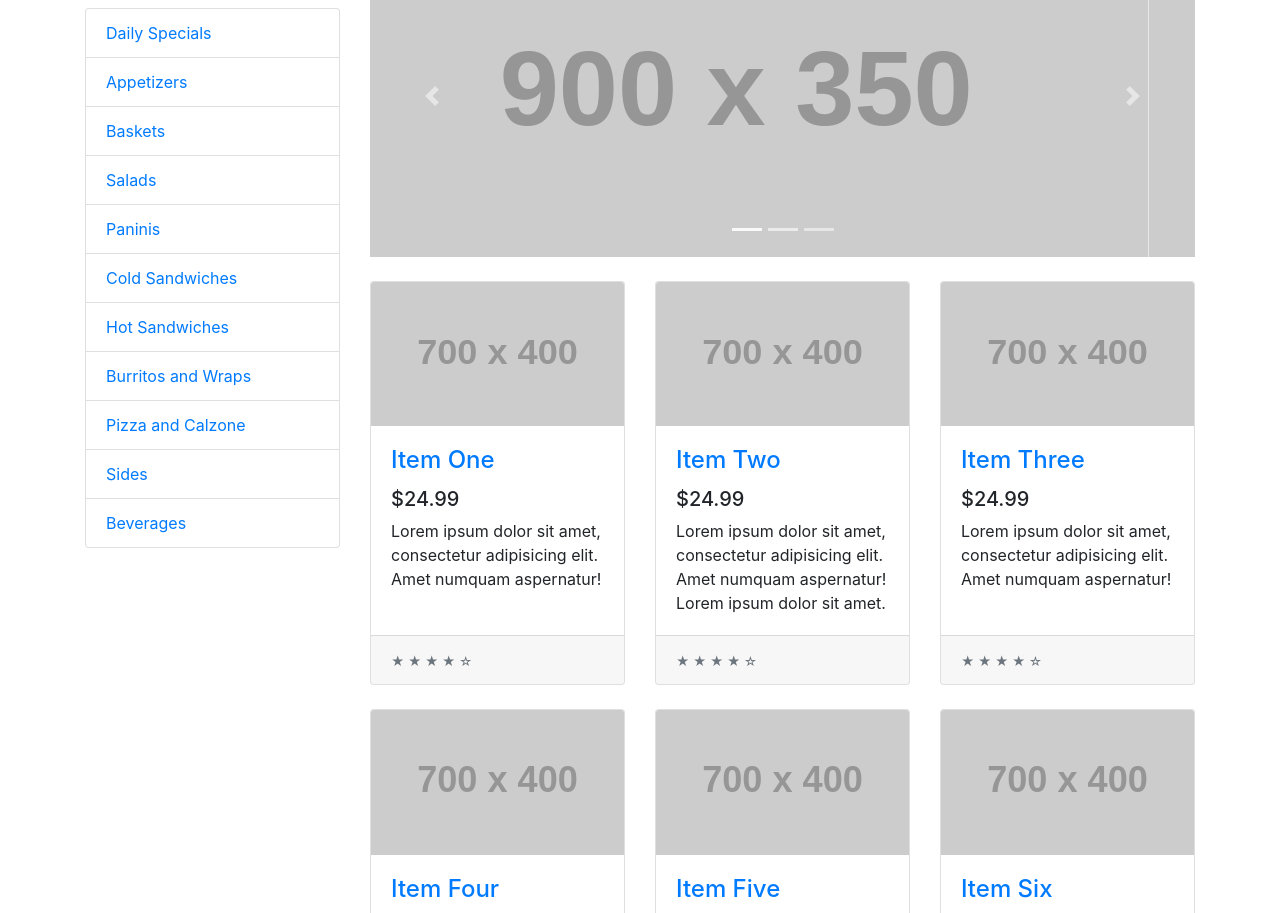
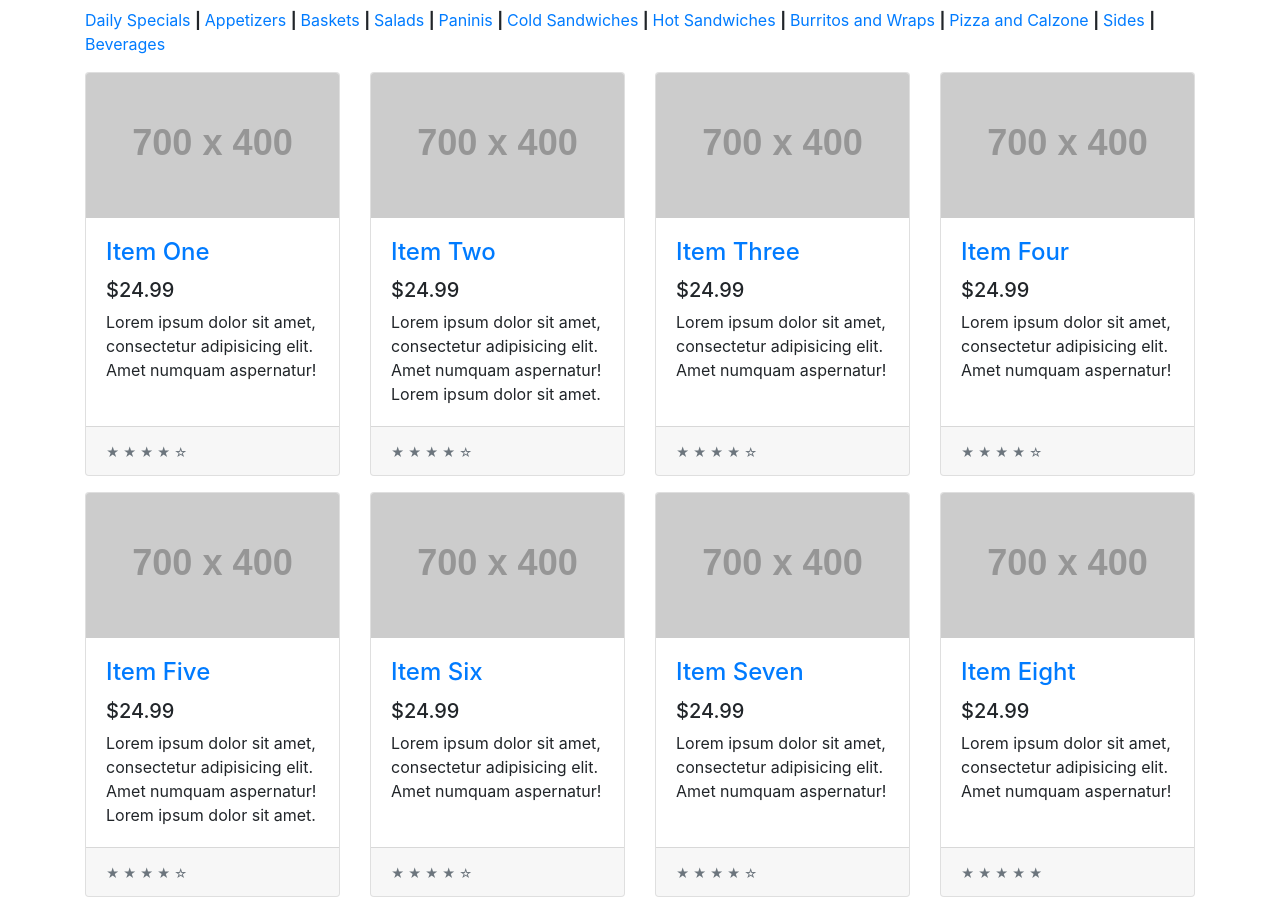
Before and after one commit to nicolenigro/ePub, a website: page index.html in a window 1280 px wide. Shown: the part 144-1057 px from the top of the page. Drawn offline with Linux system fonts and the light colour scheme; placeholder pictures from the web are drawn by us.

Commit message:
Reformatted menu

```diff
--- a/css/shop-homepage.css
+++ b/css/shop-homepage.css
@@ -6,3 +6,7 @@
 body {
   padding-top: 56px;
 }
+
+p{
+  padding-top: 50px:
+}
--- a/index.html
+++ b/index.html
@@ -57,60 +57,32 @@
   <div class="container">
 
     <div class="row">
+      <div class="col-lg-12">
 
-      <div class="col-lg-3">
-
-        <h1 class="my-4">Menu</h1>
-        <div class="list-group">
-          <a href="#" class="list-group-item">Daily Specials</a>
-          <a href="#" class="list-group-item">Appetizers</a>
-          <a href="#" class="list-group-item">Baskets</a>
-          <a href="#" class="list-group-item">Salads</a>
-          <a href="#" class="list-group-item">Paninis</a>
-          <a href="#" class="list-group-item">Cold Sandwiches</a>
-          <a href="#" class="list-group-item">Hot Sandwiches</a>
-          <a href="#" class="list-group-item">Burritos and Wraps</a>
-          <a href="#" class="list-group-item">Pizza and Calzone</a>
-          <a href="#" class="list-group-item">Sides</a>
-          <a href="#" class="list-group-item">Beverages</a>
+        <center><h1 class="my-4">Menu</h1></center>
+        <div class>
+          <a href="#">Daily Specials</a> <b> | </b>
+          <a href="#">Appetizers</a> <b> | </b>
+          <a href="#">Baskets</a> <b> | </b>
+          <a href="#">Salads</a> <b> | </b>
+          <a href="#">Paninis</a> <b> | </b>
+          <a href="#">Cold Sandwiches</a> <b> | </b>
+          <a href="#">Hot Sandwiches</a> <b> | </b>
+          <a href="#" >Burritos and Wraps</a> <b> | </b>
+          <a href="#" >Pizza and Calzone</a> <b> | </b>
+          <a href="#">Sides</a> <b> | </b>
+          <a href="#">Beverages</a>
 
         </div>
+      </div>
+    </div>
 
-      </div>
-      <!-- /.col-lg-3 -->
+    <div class="row">
+      <div class="col-lg-12">
 
-      <div class="col-lg-9">
+        <p><div class="row"><p>
 
-        <div id="carouselExampleIndicators" class="carousel slide my-4" data-ride="carousel">
-          <ol class="carousel-indicators">
-            <li data-target="#carouselExampleIndicators" data-slide-to="0" class="active"></li>
-            <li data-target="#carouselExampleIndicators" data-slide-to="1"></li>
-            <li data-target="#carouselExampleIndicators" data-slide-to="2"></li>
-          </ol>
-          <div class="carousel-inner" role="listbox">
-            <div class="carousel-item active">
-              <img class="d-block img-fluid" src="http://placehold.it/900x350" alt="First slide">
-            </div>
-            <div class="carousel-item">
-              <img class="d-block img-fluid" src="http://placehold.it/900x350" alt="Second slide">
-            </div>
-            <div class="carousel-item">
-              <img class="d-block img-fluid" src="http://placehold.it/900x350" alt="Third slide">
-            </div>
-          </div>
-          <a class="carousel-control-prev" href="#carouselExampleIndicators" role="button" data-slide="prev">
-            <span class="carousel-control-prev-icon" aria-hidden="true"></span>
-            <span class="sr-only">Previous</span>
-          </a>
-          <a class="carousel-control-next" href="#carouselExampleIndicators" role="button" data-slide="next">
-            <span class="carousel-control-next-icon" aria-hidden="true"></span>
-            <span class="sr-only">Next</span>
-          </a>
-        </div>
-
-        <div class="row">
-
-          <div class="col-lg-4 col-md-6 mb-4">
+          <div class="col-lg-3 col-md-5 mb-3">
             <div class="card h-100">
               <a href="#"><img class="card-img-top" src="http://placehold.it/700x400" alt=""></a>
               <div class="card-body">
@@ -126,7 +98,7 @@
             </div>
           </div>
 
-          <div class="col-lg-4 col-md-6 mb-4">
+          <div class="col-lg-3 col-md-5 mb-3">
             <div class="card h-100">
               <a href="#"><img class="card-img-top" src="http://placehold.it/700x400" alt=""></a>
               <div class="card-body">
@@ -142,7 +114,7 @@
             </div>
           </div>
 
-          <div class="col-lg-4 col-md-6 mb-4">
+          <div class="col-lg-3 col-md-5 mb-3">
             <div class="card h-100">
               <a href="#"><img class="card-img-top" src="http://placehold.it/700x400" alt=""></a>
               <div class="card-body">
@@ -158,7 +130,7 @@
             </div>
           </div>
 
-          <div class="col-lg-4 col-md-6 mb-4">
+          <div class="col-lg-3 col-md-5 mb-3">
             <div class="card h-100">
               <a href="#"><img class="card-img-top" src="http://placehold.it/700x400" alt=""></a>
               <div class="card-body">
@@ -174,7 +146,7 @@
             </div>
           </div>
 
-          <div class="col-lg-4 col-md-6 mb-4">
+          <div class="col-lg-3 col-md-5 mb-3">
             <div class="card h-100">
               <a href="#"><img class="card-img-top" src="http://placehold.it/700x400" alt=""></a>
               <div class="card-body">
@@ -190,7 +162,7 @@
             </div>
           </div>
 
-          <div class="col-lg-4 col-md-6 mb-4">
+          <div class="col-lg-3 col-md-5 mb-3">
             <div class="card h-100">
               <a href="#"><img class="card-img-top" src="http://placehold.it/700x400" alt=""></a>
               <div class="card-body">
@@ -206,15 +178,45 @@
             </div>
           </div>
 
+          <div class="col-lg-3 col-md-5 mb-3">
+            <div class="card h-100">
+              <a href="#"><img class="card-img-top" src="http://placehold.it/700x400" alt=""></a>
+              <div class="card-body">
+                <h4 class="card-title">
+                  <a href="#">Item Seven</a>
+                </h4>
+                <h5>$24.99</h5>
+                <p class="card-text">Lorem ipsum dolor sit amet, consectetur adipisicing elit. Amet numquam aspernatur!</p>
+              </div>
+              <div class="card-footer">
+                <small class="text-muted">&#9733; &#9733; &#9733; &#9733; &#9734;</small>
+              </div>
+            </div>
+          </div>
+
+          <div class="col-lg-3 col-md-5 mb-3">
+            <div class="card h-100">
+              <a href="#"><img class="card-img-top" src="http://placehold.it/700x400" alt=""></a>
+              <div class="card-body">
+                <h4 class="card-title">
+                  <a href="#">Item Eight</a>
+                </h4>
+                <h5>$24.99</h5>
+                <p class="card-text">Lorem ipsum dolor sit amet, consectetur adipisicing elit. Amet numquam aspernatur!</p>
+              </div>
+              <div class="card-footer">
+                <small class="text-muted">&#9733; &#9733; &#9733; &#9733; &#9733;</small>
+              </div>
+            </div>
+          </div>
+
         </div>
         <!-- /.row -->
 
       </div>
       <!-- /.col-lg-9 -->
 
-    </div>
-    <!-- /.row -->
-
+      </div>
   </div>
   <!-- /.container -->
 
```
